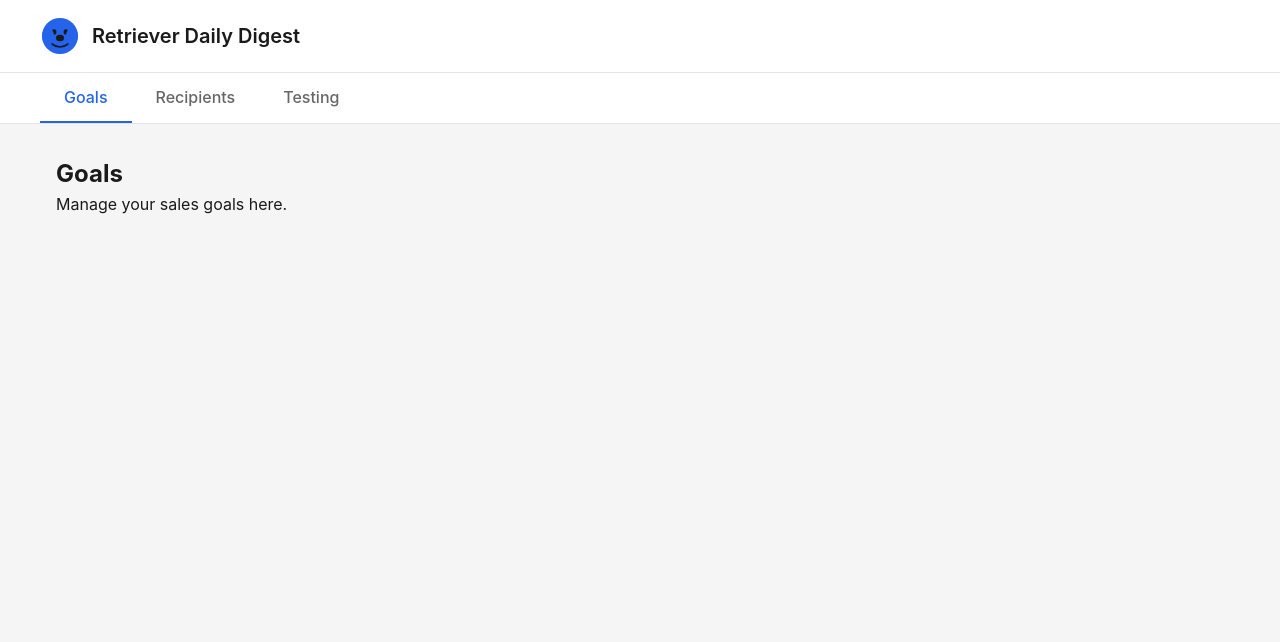
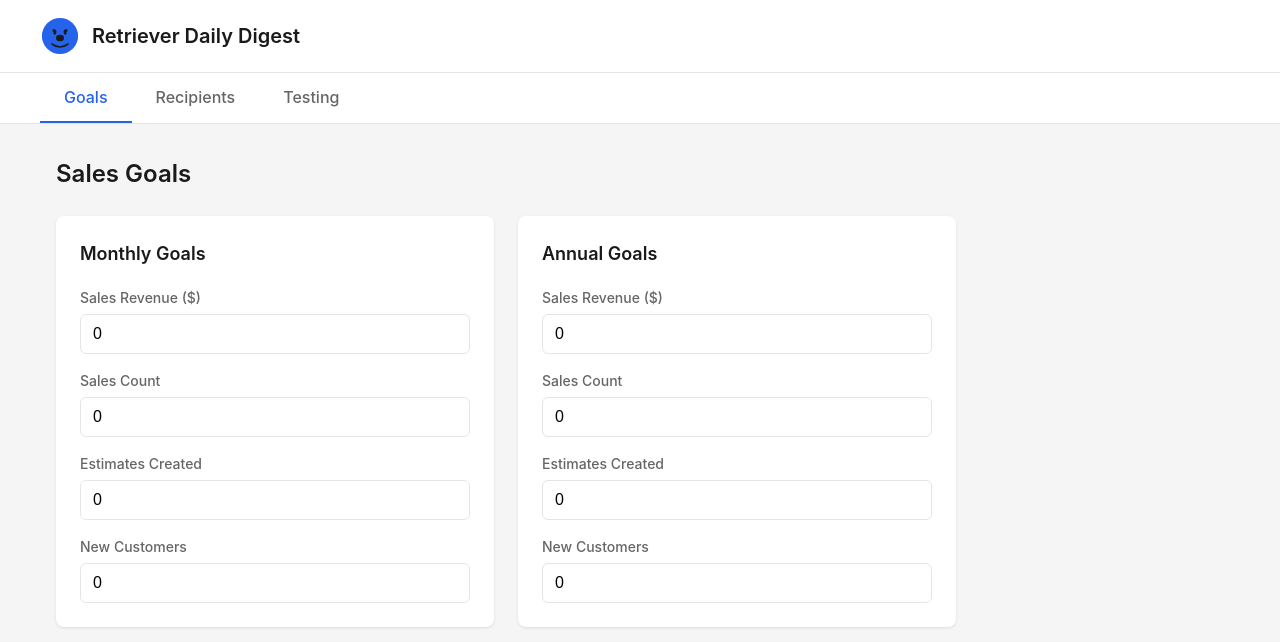
Before and after one commit to bobtucker1129/retriever_digest, a Next.js app: page /goals in a window 1280 px wide. Shown: the top 642 px of the page. Built offline with nearby package versions, Linux system fonts and the light colour scheme; no server answers; the database is empty.

Commit message:
feat: US-009 - Display Goals page with Monthly and Annual forms
Amp-Thread-ID: https://ampcode.com/threads/T-019bded8-b1c3-7663-8ed9-609bd0f3536b
Co-authored-by: Amp <amp@ampcode.com>

```diff
--- a/package.json
+++ b/package.json
@@ -17,6 +17,7 @@
   "license": "ISC",
   "dependencies": {
     "@prisma/adapter-pg": "^7.2.0",
+    "@prisma/client": "^7.2.0",
     "next": "^14.2.35",
     "pg": "^8.17.2",
     "react": "^18.3.1",
--- /dev/null
+++ b/src/app/(admin)/goals/GoalForm.tsx
@@ -0,0 +1,80 @@
+'use client';
+
+import { GoalData } from './actions';
+
+type GoalFormProps = {
+  title: string;
+  type: 'monthly' | 'annual';
+  initialData: GoalData;
+};
+
+export default function GoalForm({ title, type, initialData }: GoalFormProps) {
+  return (
+    <div className="goal-section">
+      <h2 className="goal-section-title">{title}</h2>
+      <form className="goal-form">
+        <input type="hidden" name="type" value={type} />
+
+        <div className="goal-field">
+          <label htmlFor={`${type}-salesRevenue`} className="goal-label">
+            Sales Revenue ($)
+          </label>
+          <input
+            type="number"
+            id={`${type}-salesRevenue`}
+            name="salesRevenue"
+            defaultValue={initialData.salesRevenue}
+            step="0.01"
+            min="0"
+            className="goal-input"
+          />
+        </div>
+
+        <div className="goal-field">
+          <label htmlFor={`${type}-salesCount`} className="goal-label">
+            Sales Count
+          </label>
+          <input
+            type="number"
+            id={`${type}-salesCount`}
+            name="salesCount"
+            defaultValue={initialData.salesCount}
+            step="1"
+            min="0"
+            className="goal-input"
+          />
+        </div>
+
+        <div className="goal-field">
+          <label htmlFor={`${type}-estimatesCreated`} className="goal-label">
+            Estimates Created
+          </label>
+          <input
+            type="number"
+            id={`${type}-estimatesCreated`}
+            name="estimatesCreated"
+            defaultValue={initialData.estimatesCreated}
+            step="1"
+            min="0"
+            className="goal-input"
+          />
+        </div>
+
+        <div className="goal-field">
+          <label htmlFor={`${type}-newCustomers`} className="goal-label">
+            New Customers
+          </label>
+          <input
+            type="number"
+            id={`${type}-newCustomers`}
+            name="newCustomers"
+            defaultValue={initialData.newCustomers}
+            step="1"
+            min="0"
+            className="goal-input"
+          />
+        </div>
+      </form>
+    </div>
+  );
+}
--- /dev/null
+++ b/src/app/(admin)/goals/actions.ts
@@ -0,0 +1,47 @@
+'use server';
+
+import prisma from '@/lib/db';
+import { GoalType } from '@/generated/prisma/client';
+
+export type GoalData = {
+  salesRevenue: string;
+  salesCount: number;
+  estimatesCreated: number;
+  newCustomers: number;
+};
+
+export async function getGoals(): Promise<{
+  monthly: GoalData;
+  annual: GoalData;
+}> {
+  const goals = await prisma.goal.findMany();
+
+  const emptyGoal: GoalData = {
+    salesRevenue: '0',
+    salesCount: 0,
+    estimatesCreated: 0,
+    newCustomers: 0,
+  };
+
+  const monthly = goals.find((g: { type: GoalType }) => g.type === GoalType.MONTHLY);
+  const annual = goals.find((g: { type: GoalType }) => g.type === GoalType.ANNUAL);
+
+  return {
+    monthly: monthly
+      ? {
+          salesRevenue: monthly.salesRevenue.toString(),
+          salesCount: monthly.salesCount,
+          estimatesCreated: monthly.estimatesCreated,
+          newCustomers: monthly.newCustomers,
+        }
+      : emptyGoal,
+    annual: annual
+      ? {
+          salesRevenue: annual.salesRevenue.toString(),
+          salesCount: annual.salesCount,
+          estimatesCreated: annual.estimatesCreated,
+          newCustomers: annual.newCustomers,
+        }
+      : emptyGoal,
+  };
+}
--- a/src/app/(admin)/goals/page.tsx
+++ b/src/app/(admin)/goals/page.tsx
@@ -1,8 +1,18 @@
-export default function GoalsPage() {
+import { getGoals } from './actions';
+import GoalForm from './GoalForm';
+
+export const dynamic = 'force-dynamic';
+
+export default async function GoalsPage() {
+  const goals = await getGoals();
+
   return (
-    <div>
-      <h2>Goals</h2>
-      <p>Manage your sales goals here.</p>
+    <div className="goals-page">
+      <h1 className="page-title">Sales Goals</h1>
+      <div className="goals-grid">
+        <GoalForm title="Monthly Goals" type="monthly" initialData={goals.monthly} />
+        <GoalForm title="Annual Goals" type="annual" initialData={goals.annual} />
+      </div>
     </div>
   );
 }
--- a/src/app/globals.css
+++ b/src/app/globals.css
@@ -195,3 +195,72 @@ main {
   opacity: 0.6;
   cursor: not-allowed;
 }
+
+/* Goals Page Styles */
+.goals-page {
+  max-width: 900px;
+}
+
+.page-title {
+  font-size: 1.5rem;
+  font-weight: 600;
+  margin-bottom: 1.5rem;
+  color: var(--text-primary);
+}
+
+.goals-grid {
+  display: grid;
+  grid-template-columns: repeat(auto-fit, minmax(380px, 1fr));
+  gap: 1.5rem;
+}
+
+.goal-section {
+  background: var(--bg-primary);
+  border-radius: 8px;
+  box-shadow: 0 1px 3px rgba(0, 0, 0, 0.1);
+  padding: 1.5rem;
+}
+
+.goal-section-title {
+  font-size: 1.125rem;
+  font-weight: 600;
+  margin-bottom: 1.25rem;
+  color: var(--text-primary);
+}
+
+.goal-form {
+  display: flex;
+  flex-direction: column;
+  gap: 1rem;
+}
+
+.goal-field {
+  display: flex;
+  flex-direction: column;
+  gap: 0.375rem;
+}
+
+.goal-label {
+  font-size: 0.875rem;
+  font-weight: 500;
+  color: var(--text-secondary);
+}
+
+.goal-input {
+  padding: 0.625rem 0.75rem;
+  border: 1px solid var(--border);
+  border-radius: 6px;
+  font-size: 1rem;
+  transition: border-color 0.15s;
+}
+
+.goal-input:focus {
+  outline: none;
+  border-color: var(--accent);
+}
+
+@media (max-width: 640px) {
+  .goals-grid {
+    grid-template-columns: 1fr;
+  }
+}
--- /dev/null
+++ b/src/lib/db.ts
@@ -0,0 +1,18 @@
+import { PrismaClient } from '@/generated/prisma/client';
+import { PrismaPg } from '@prisma/adapter-pg';
+
+const connectionString = process.env.DATABASE_URL!;
+
+const globalForPrisma = globalThis as unknown as {
+  prisma: PrismaClient | undefined;
+};
+
+export const prisma =
+  globalForPrisma.prisma ??
+  new PrismaClient({
+    adapter: new PrismaPg({ connectionString }),
+  });
+
+if (process.env.NODE_ENV !== 'production') globalForPrisma.prisma = prisma;
+
+export default prisma;
```
Also changed, not shown: 1 other file (tests, documents, lock files or other folders).
